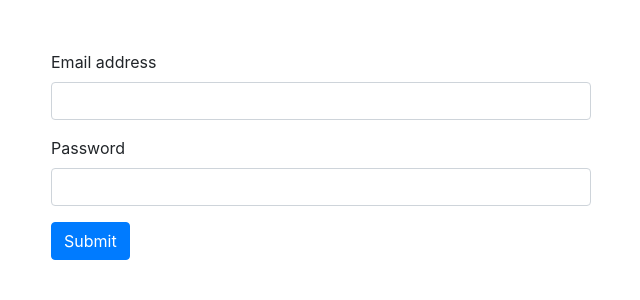
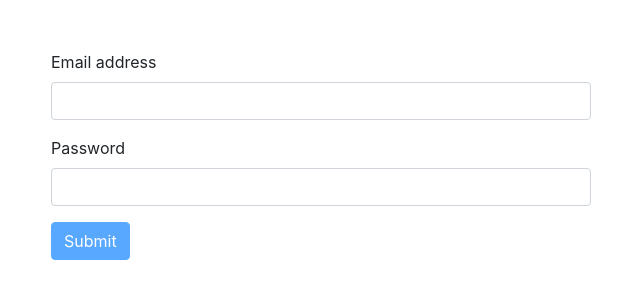
Before and after one commit to noenhans/angular-basics, an Angular app: page /login in a window 1280 px wide. Shown: the top 300 px of the page, without its empty margins (319-959 px from the left). Built offline with nearby package versions, Linux system fonts and the light colour scheme.

Commit message:
disabled button in template-driven-form

```diff
--- a/src/app/auth/login/login.component.html
+++ b/src/app/auth/login/login.component.html
@@ -10,11 +10,12 @@
             id="email"
             name="email"
             [(ngModel)]="email"
+            (ngModelChange)="onEmailChange()"
             required
             appEmail
             email
           >
-          <div
+          <div ngmo
             *ngIf="loginForm.controls?.email?.invalid && loginForm.controls?.email?.touched"
             class="alert alert-danger"
           >
@@ -36,7 +37,7 @@
             Password is required
           </div>
         </div>
-        <button type="submit" class="btn btn-primary">Submit</button>
+        <button type="submit" class="btn btn-primary" [disabled]="!loginForm.valid">Submit</button>
       </form>
     </div>
   </div>
--- a/src/app/auth/login/login.component.ts
+++ b/src/app/auth/login/login.component.ts
@@ -14,4 +14,8 @@
     console.log(this.email, this.password);
   }
 
+  onEmailChange(): void {
+    console.log(this.email);
+  }
+
 }
```
